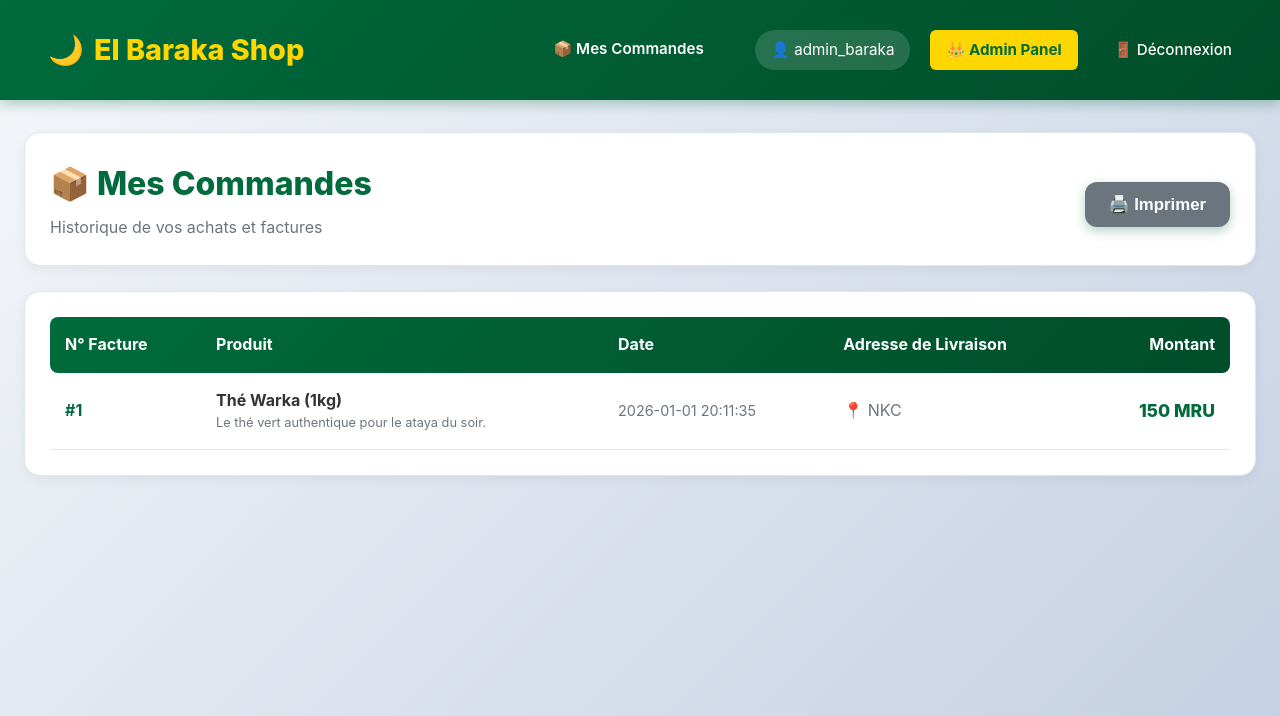
After one commit to dr-ahmedsejad/SEC_WEB_LAB, a Flask app: page /commande/1 in a window 1280 px wide. The commit adds this page. Shown: the top 716 px of the page. Run offline with Flask 3, Linux system fonts and the light colour scheme; a user stored in the database is signed in; data comes from the database, SQL or seed files in the repository; both versions use the stored data as it was after the commit.

Commit message:
01-01-2026

```diff
--- a/app.py
+++ b/app.py
@@ -1,126 +1,3 @@
-# from flask import Flask, render_template, request, redirect, session, flash, url_for
-# import sqlite3
-#
-# app = Flask(__name__)
-# app.secret_key = 'mauritanie_ctf_secret_key'
-#
-#
-# def get_db_connection():
-#     conn = sqlite3.connect('elbaraka.db')
-#     conn.row_factory = sqlite3.Row
-#     return conn
-#
-#
-# # Route Accueil
-# @app.route('/')
-# def index():
-#     if 'user_id' not in session:
-#         return redirect('/login')
-#
-#     conn = get_db_connection()
-#
-#     # Mise à jour du solde affiché
-#     user = conn.execute("SELECT solde_mru FROM utilisateurs WHERE id = ?", (session['user_id'],)).fetchone()
-#     if user:
-#         session['solde_mru'] = user['solde_mru']
-#
-#     # Par défaut, on affiche quelques produits
-#     produits = conn.execute("SELECT * FROM produits LIMIT 10").fetchall()
-#     conn.close()
-#
-#     return render_template('index.html', produits=produits, search_term='')
-#
-#
-# # Route Login (Avec la faille SQL)
-# @app.route('/login', methods=['GET', 'POST'])
-# def login():
-#     if request.method == 'GET':
-#         return render_template('login.html')
-#
-#     username = request.form['username']
-#     password = request.form['password']
-#
-#     conn = get_db_connection()
-#
-#     # ❌ VULNÉRABILITÉ A05 : Concaténation directe
-#     # Payload: admin_baraka' --
-#     query = f"SELECT * FROM utilisateurs WHERE username = '{username}' AND password = '{password}'"
-#
-#     try:
-#         user = conn.execute(query).fetchone()
-#         conn.close()
-#
-#         if user:
-#             session['user_id'] = user['id']
-#             session['username'] = user['username']
-#             session['solde_mru'] = user['solde_mru']
-#             flash(f"Marhba {user['username']} !", "success")
-#             return redirect('/')
-#         else:
-#             flash("Identifiants incorrects.", "danger")
-#             return redirect('/login')
-#     except Exception as e:
-#         flash(f"Erreur SQL : {e}", "danger")  # Affiche l'erreur pour aider le hacker
-#         return redirect('/login')
-#
-#
-# # Route Recherche (Avec la faille UNION SQL)
-# @app.route('/recherche')
-# def recherche():
-#     if 'user_id' not in session: return redirect('/login')
-#
-#     q = request.args.get('q', '')
-#     conn = get_db_connection()
-#
-#     # ❌ VULNÉRABILITÉ A05 : UNION SELECT possible ici
-#     # La requête attend 5 colonnes : id, nom, description, prix, quantite
-#     sql = f"SELECT id, nom, description, prix, quantite FROM produits WHERE nom LIKE '%{q}%'"
-#
-#     try:
-#         produits = conn.execute(sql).fetchall()
-#     except Exception as e:
-#         produits = []
-#         flash(f"Erreur SQL: {e}", "danger")
-#
-#     conn.close()
-#     return render_template('index.html', produits=produits, search_term=q)
-#
-#
-# # Route Recharge (Fonctionnelle, pas vulnérable, sert à valider le vol)
-# @app.route('/recharger', methods=['POST'])
-# def recharger():
-#     if 'user_id' not in session: return redirect('/login')
-#
-#     code = request.form['code_pin']
-#     conn = get_db_connection()
-#
-#     # Vérification propre
-#     carte = conn.execute("SELECT * FROM cartes_recharge WHERE code_pin = ? AND statut = 'VALIDE'", (code,)).fetchone()
-#
-#     if carte:
-#         montant = carte['montant']
-#         # 1. Invalider la carte
-#         conn.execute("UPDATE cartes_recharge SET statut = 'UTILISE' WHERE id = ?", (carte['id'],))
-#         # 2. Donner l'argent
-#         conn.execute("UPDATE utilisateurs SET solde_mru = solde_mru + ? WHERE id = ?", (montant, session['user_id']))
-#         conn.commit()
-#         flash(f"Félicitations ! Votre compte a été crédité de {montant} MRU.", "success")
-#     else:
-#         flash("Code invalide ou déjà utilisé.", "danger")
-#
-#     conn.close()
-#     return redirect('/')
-#
-#
-# @app.route('/logout')
-# def logout():
-#     session.clear()
-#     return redirect('/login')
-#
-#
-# if __name__ == '__main__':
-#     app.run(debug=True, port=5000)
-
 from flask import Flask, render_template, request, redirect, session, flash, url_for
 import sqlite3
 from datetime import datetime
@@ -327,14 +204,6 @@ def logout():
 @app.route('/transfert', methods=['POST'])
 def transfert():
     if 'user_id' not in session: return redirect('/login')
-
-    # C. Vérification
-    token_recu = request.form.get('csrf_token')
-    token_attendu = session.get('csrf_token')
-    if not token_recu or token_recu != token_attendu:
-        print(f"🛑 TENTATIVE BLOQUÉE ! Token reçu: {token_recu} vs Attendu: {token_attendu}")
-        return "⛔ ERREUR : CSRF détecté (Jeton invalide).",403
-
     destinataire = request.form['destinataire']
     montant = int(request.form['montant'])
     sender_id = session['user_id']
@@ -363,8 +232,108 @@ def transfert():
     return redirect('/')
 
 
+@app.route('/acheter/<int:produit_id>', methods=['POST'])
+def acheter_produit(produit_id):
+    if 'user_id' not in session: return redirect('/login')
+
+    user_id = session['user_id']
+    conn = get_db_connection()
+
+    try:
+        # 1. Récupérer les infos du produit et de l'utilisateur
+        produit = conn.execute("SELECT * FROM produits WHERE id = ?", (produit_id,)).fetchone()
+        user = conn.execute("SELECT * FROM utilisateurs WHERE id = ?", (user_id,)).fetchone()
+
+        # 2. Vérifications de base
+        if not produit:
+            flash("Produit introuvable.", "danger")
+            return redirect('/')
+
+        if produit['quantite'] <= 0:
+            flash("Stock épuisé !", "warning")
+            return redirect('/')
+
+        if user['solde_mru'] < produit['prix']:
+            flash("Solde insuffisant pour cet achat.", "danger")
+            return redirect('/')
+
+        # 3. TRANSACTION D'ACHAT
+        # A. Débiter l'utilisateur
+        conn.execute("UPDATE utilisateurs SET solde_mru = solde_mru - ? WHERE id = ?", (produit['prix'], user_id))
+
+        # B. Baisser le stock
+        conn.execute("UPDATE produits SET quantite = quantite - 1 WHERE id = ?", (produit_id,))
+
+        # C. Créer la commande (Facture)
+        cur = conn.execute("""
+            INSERT INTO commandes (utilisateur_id, produit_id, montant, adresse_livraison)
+            VALUES (?, ?, ?, ?)
+        """, (user_id, produit_id, produit['prix'], user['adresse']))
+
+        # On récupère l'ID de la commande qu'on vient de créer (ex: 3)
+        id_nouvelle_facture = cur.lastrowid
+
+        conn.commit()
+
+        flash("✅ Achat effectué avec succès !", "success")
+
+        # 4. REDIRECTION VERS LA FACTURE (Le piège pour l'IDOR)
+        # On envoie l'utilisateur directement sur SA facture
+        return redirect(f'/commande/{id_nouvelle_facture}')
+
+    except Exception as e:
+        conn.rollback()
+        flash(f"Erreur lors de l'achat : {e}", "danger")
+        return redirect('/')
+    finally:
+        conn.close()
 
 
+# @app.route('/commande/<int:id_commande>')
+# def voir_commande(id_commande):
+#     if 'user_id' not in session:
+#         return redirect('/login')
+#
+#     conn = get_db_connection()
+#
+#     # ❌ CODE VULNÉRABLE A01 : IDOR
+#     # On fait une jointure pour récupérer le nom du produit associé à l'ID stocké dans la commande
+#     # Mais on ne vérifie TOUJOURS PAS à qui appartient la commande !
+#     query = """
+#         SELECT c.*, p.nom as nom_produit, p.description
+#         FROM commandes c
+#         JOIN produits p ON c.produit_id = p.id
+#         WHERE c.id = ?
+#     """
+#     commande = conn.execute(query, (id_commande,)).fetchone()
+#
+#     conn.close()
+#
+#     if commande:
+#         return render_template('commande.html', c=commande)
+#     else:
+#         return "❌ Commande introuvable."
+
+@app.route('/commande/<int:id_commande>')
+def voir_commande(id_commande):
+    if 'user_id' not in session: return redirect('/login')
+
+    conn = get_db_connection()
+
+    # Requete avec JOIN pour avoir le nom du produit
+    query = """
+        SELECT c.*, p.nom as nom_produit, p.description
+        FROM commandes c
+        JOIN produits p ON c.produit_id = p.id
+        WHERE c.id = ?
+    """
+    commande = conn.execute(query, (id_commande,)).fetchone()
+    conn.close()
+
+    if commande:
+        return render_template('commande.html', commande=commande)
+    else:
+        return "❌ Commande introuvable."
 
 # ============================================
 # CRUD ADMIN - GESTION DES UTILISATEURS
--- a/loot.txt
+++ b/loot.txt
@@ -1,2 +1,4 @@
 [2025-12-29 19:25:53.930605] IP: 127.0.0.1 | COOKIE: csrftoken=5rul1GOW3p33FOYdkKzMzx9wX5EcVi7a; session=eyJzb2xkZV9tcnUiOjUwMDUwMCwidXNlcl9pZCI6MSwidXNlcm5hbWUiOiJhZG1pbl9iYXJha2EifQ.aVLVwQ.ly5_HrIke6fXVRzTTpXOARts4a4
 [2025-12-29 19:25:59.845234] IP: 127.0.0.1 | COOKIE: csrftoken=5rul1GOW3p33FOYdkKzMzx9wX5EcVi7a; session=eyJzb2xkZV9tcnUiOjUwMDUwMCwidXNlcl9pZCI6MSwidXNlcm5hbWUiOiJhZG1pbl9iYXJha2EifQ.aVLVwQ.ly5_HrIke6fXVRzTTpXOARts4a4
+[2026-01-01 20:10:53.105045] IP: 127.0.0.1 | COOKIE: csrftoken=5rul1GOW3p33FOYdkKzMzx9wX5EcVi7a; session=.eJwlzDEKwzAMRuG7_LMHBdsi8WWMYqmQtk7ASqbSuzfQ7Q0f74Pm41HP42U7CmYmIUnLzJqtJaOcNfIyyRpzWzkhwPyson27-RTgx1ut9nGhRCYKuNxG3RQl_XuXbvfY7SmK7w9peCJj.aVbUug.ZW0_aNKZOkrolvuED9QOZLSKKhU
+[2026-01-01 20:11:08.491761] IP: 127.0.0.1 | COOKIE: csrftoken=5rul1GOW3p33FOYdkKzMzx9wX5EcVi7a; session=.eJwlzDEKwzAMRuG7_LMHBdsi8WWMYqmQtk7ASqbSuzfQ7Q0f74Pm41HP42U7CmYmIUnLzJqtJaOcNfIyyRpzWzkhwPyson27-RTgx1ut9nGhRCYKuNxG3RQl_XuXbvfY7SmK7w9peCJj.aVbU2A.GnKQo1Vyq-xWYaiVEFJO-Jd8nNQ
--- a/templates/base.html
+++ b/templates/base.html
@@ -17,6 +17,9 @@
         </a>
         <div class="user-info">
             {% if session.get('user_id') %}
+                <a href="/mes-commandes" style="color: white; text-decoration: none; font-weight: 600; margin-right: 15px; border-bottom: 2px solid transparent; transition: all 0.3s;" onmouseover="this.style.borderBottom='2px solid var(--gold)'" onmouseout="this.style.borderBottom='2px solid transparent'">
+                    📦 Mes Commandes
+                </a>
                 <span style="background: rgba(255, 255, 255, 0.15); padding: 8px 16px; border-radius: 20px; backdrop-filter: blur(10px);">
                     👤 {{ session.get('username') }}
                 </span>
--- /dev/null
+++ b/templates/commande.html
@@ -0,0 +1,87 @@
+{% extends 'base.html' %}
+
+{% block content %}
+<div style="max-width: 1400px; margin: 0 auto;">
+
+    <div style="background: white; padding: 25px; border-radius: 16px; margin-bottom: 25px; box-shadow: 0 4px 12px rgba(0,0,0,0.05); display: flex; justify-content: space-between; align-items: center; border: 1px solid #e0e6ed;">
+        <div>
+            <h2 style="margin: 0; color: var(--primary); font-size: 2rem; font-weight: 800;">
+                📦 Mes Commandes
+            </h2>
+            <p style="margin: 5px 0 0 0; color: #6c757d;">Historique de vos achats et factures</p>
+        </div>
+        <button onclick="window.print()" class="btn-primary" style="width: auto; padding: 12px 24px; background: #6c757d;">
+            🖨️ Imprimer
+        </button>
+    </div>
+
+    <div style="background: white; padding: 25px; border-radius: 16px; box-shadow: 0 4px 12px rgba(0,0,0,0.05); overflow-x: auto; border: 1px solid #e0e6ed;">
+        <table style="width: 100%; border-collapse: collapse;">
+            <thead>
+                <tr style="background: linear-gradient(135deg, var(--primary) 0%, var(--primary-dark) 100%); color: white;">
+                    <th style="padding: 15px; text-align: left; font-weight: 700; border-radius: 8px 0 0 8px;">N° Facture</th>
+                    <th style="padding: 15px; text-align: left; font-weight: 700;">Produit</th>
+                    <th style="padding: 15px; text-align: left; font-weight: 700;">Date</th>
+                    <th style="padding: 15px; text-align: left; font-weight: 700;">Adresse de Livraison</th>
+                    <th style="padding: 15px; text-align: right; font-weight: 700; border-radius: 0 8px 8px 0;">Montant</th>
+                </tr>
+            </thead>
+            <tbody>
+                <tr style="border-bottom: 1px solid #e0e6ed; transition: background 0.3s ease;"
+                    onmouseover="this.style.background='#f8f9fa'"
+                    onmouseout="this.style.background='white'">
+
+                    <td style="padding: 15px; font-weight: 700; color: var(--primary);">
+                        #{{ commande.id }}
+                    </td>
+
+                    <td style="padding: 15px;">
+                        <strong style="color: #333;">{{ commande.nom_produit or c.produit }}</strong>
+                        <div style="font-size: 0.8rem; color: #6c757d;">{{ commande.description }}</div>
+                    </td>
+
+                    <td style="padding: 15px; color: #6c757d; font-size: 0.9rem;">
+                        {{ commande.date_commande }}
+                    </td>
+
+                    <td style="padding: 15px; color: #6c757d;">
+                        📍 {{ commande.adresse_livraison }}
+                    </td>
+
+                    <td style="padding: 15px; text-align: right; font-weight: 800; color: var(--primary); font-size: 1.1rem;">
+                        {{ commande.montant }} MRU
+                    </td>
+                </tr>
+            </tbody>
+        </table>
+
+        {% if not commande %}
+        <div style="text-align: center; padding: 60px 20px; color: #6c757d;">
+            <div style="font-size: 4rem; margin-bottom: 15px; opacity: 0.3;">🛒</div>
+            <h3 style="color: var(--primary); margin-bottom: 10px;">Aucune commande</h3>
+            <p>Vous n'avez pas encore effectué d'achat.</p>
+        </div>
+        {% endif %}
+    </div>
+</div>
+
+<style>
+@media print {
+    body * {
+        visibility: hidden;
+    }
+    .main-layout, aside, nav {
+        display: none;
+    }
+    .table-container, table, table * {
+        visibility: visible;
+    }
+    table {
+        position: absolute;
+        left: 0;
+        top: 0;
+        width: 100%;
+    }
+}
+</style>
+{% endblock %}
```
Also changed, not shown: init_db.py (+19 -9 lines), templates/commandes.html (added, +92 -0 lines), templates/index.html (+17 -12 lines), elbaraka.db.
